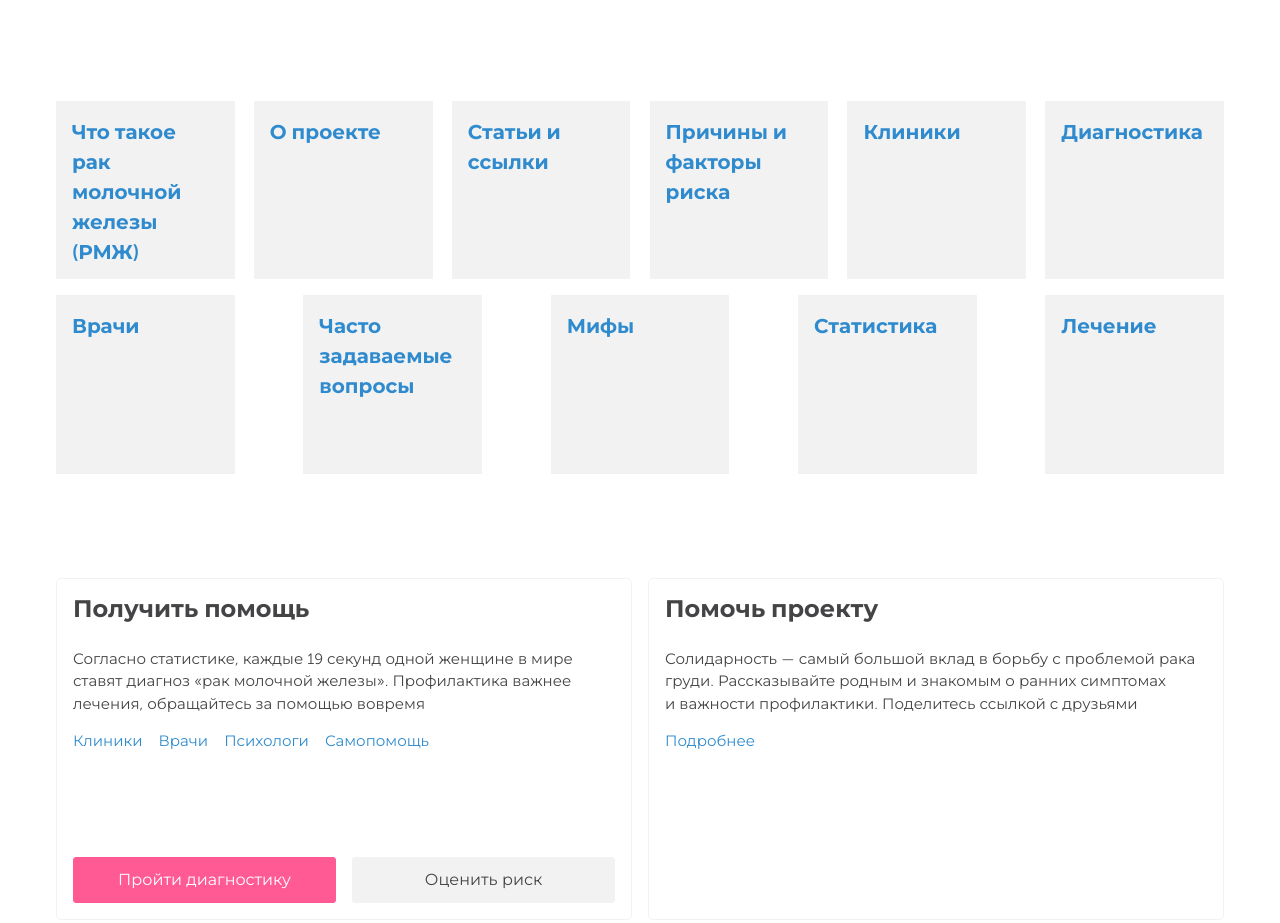
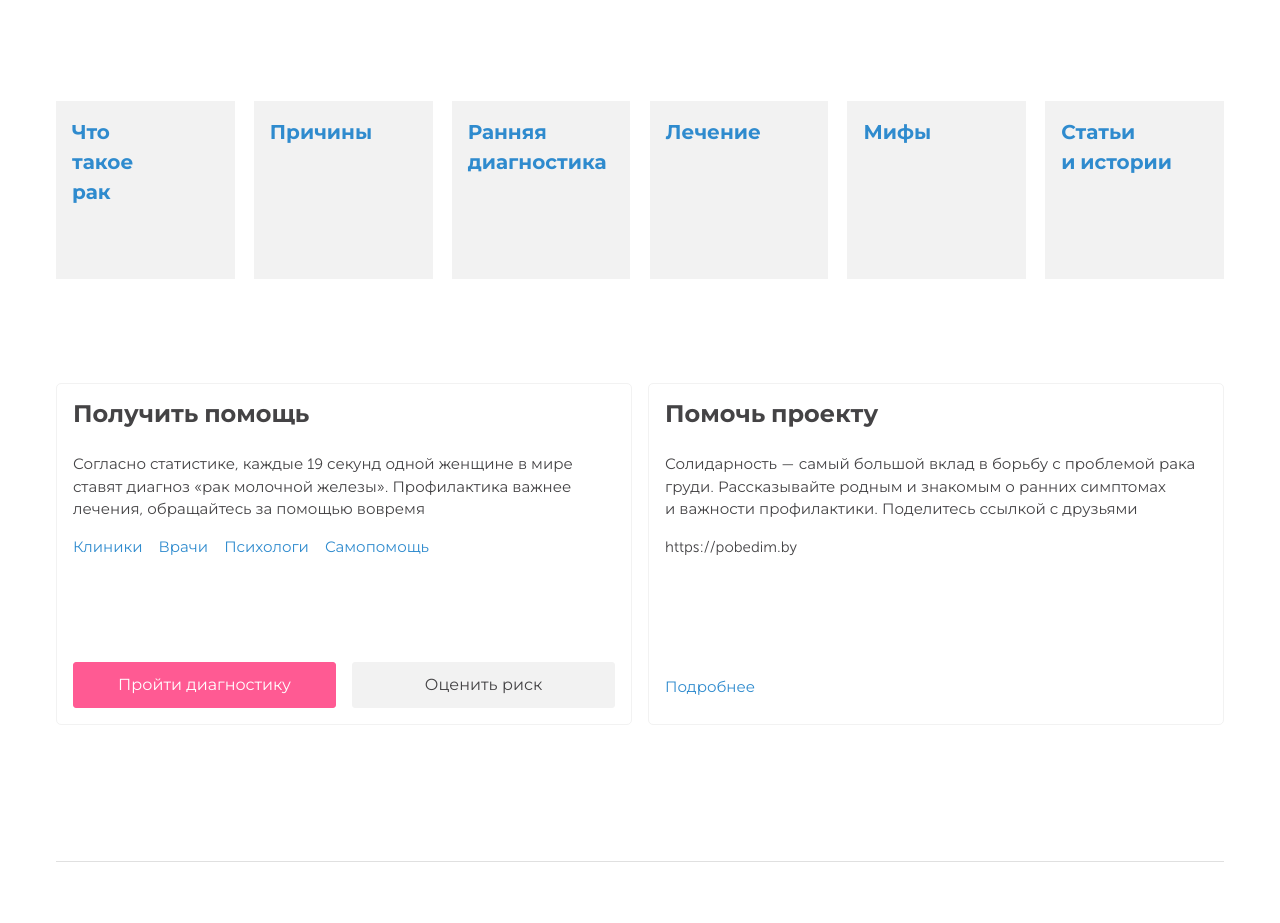
Before and after one commit to Pink-Ribbon/pobedimby, a Gatsby site: page / in a window 1280 px wide. Shown: the part 1125-2048 px from the top of the page. Built offline with nearby package versions, Linux system fonts and the light colour scheme; Gatsby itself is replaced by a stand-in of ours.

Commit message:
Clean up homepage links, adjust styles

```diff
--- a/src/components/header-main.js
+++ b/src/components/header-main.js
@@ -13,7 +13,7 @@ const HeaderMain = () => (
       При ранней диагностике РМЖ излечивается почти в 100% случаев
     </p>
     <div className="header-buttons space-y">
-      <Link className="col btn btn-pink" to="/">Пройти диагностику</Link>
+      <Link className="col btn btn-pink" to="/diagnose/">Пройти диагностику</Link>
       <Link className="col btn" to="/">Оценить риски</Link>
     </div>
   </div>
--- a/src/pages/index.js
+++ b/src/pages/index.js
@@ -42,7 +42,30 @@ const HomePage = ({ data, location }) => {
       </div>
 
       <div className="touts space-y">
-        {posts.map(post => {
+        <Link key="/about-cancer/"  className="tout" to="/about-cancer/" itemProp="url">
+          <span>Что </span>
+          <span>такое </span>
+          <span>рак</span>
+        </Link>
+        <Link key="/causes/"  className="tout" to="/causes/" itemProp="url">
+          Причины
+        </Link>
+        <Link key="/diagnose/"  className="tout" to="/diagnose/" itemProp="url">
+          <span>Ранняя</span>
+          <span>диагностика</span>
+        </Link>
+        <Link key="/treatment/"  className="tout" to="/treatment/" itemProp="url">
+          Лечение
+        </Link>
+        <Link key="/myths/"  className="tout" to="/myths/" itemProp="url">
+          Мифы
+        </Link>
+        <Link key="/articles/"  className="tout" to="/articles/" itemProp="url">
+          <span>Статьи </span>
+          <span>и истории</span>
+        </Link>
+        {/* Dinamic touts */}
+        {/* {posts.map(post => {
           const title = post.frontmatter.title || post.fields.slug
 
           return (
@@ -50,7 +73,7 @@ const HomePage = ({ data, location }) => {
               {title}
             </Link>
           )
-        })}
+        })} */}
       </div>
 
       <div className="actions flex space-y">
@@ -67,18 +90,21 @@ const HomePage = ({ data, location }) => {
             <Link className="col" to="/">Самопомощь</Link>
           </div>
           <div className="buttons flex">
-            <Link className="btn btn-pink col col-1/2" to="/">Пройти диагностику</Link>
+            <Link className="btn btn-pink col col-1/2" to="/diagnose/">Пройти диагностику</Link>
             <Link className="btn btn-gray col col-1/2" to="/">Оценить риск</Link>
           </div>
         </div>
-        <div className="action col col-1/2">
+        <div className="action col col-1/2 project-help">
           <h3>Помочь проекту</h3>
           <p>
             Солидарность — самый большой вклад в борьбу с проблемой рака груди.
             Рассказывайте родным и знакомым о ранних симптомах и важности профилактики. Поделитесь ссылкой с друзьями
           </p>
+          <p>
+            https://pobedim.by
+          </p>
           <div className="links">
-            <Link to="/">Подробнее</Link>
+            <Link to="/about-project/">Подробнее</Link>
           </div>
         </div>
       </div>
--- a/src/style.css
+++ b/src/style.css
@@ -116,6 +116,10 @@ strong {
 .container {
   padding: var(--space);
   margin: auto;
+}
+
+.col {
+  display: block;
 }
 
 .col:nth-last-child(n+2) {
@@ -256,6 +260,17 @@ main p:first-child {
   padding: var(--space);
 }
 
+.project-help {
+  position: relative;
+  padding-bottom: 50px;
+}
+
+.project-help .links {
+  position: absolute;
+  bottom: var(--space);
+  margin-bottom: 10px;
+}
+
 /* article image */
 
 .gatsby-resp-image-wrapper {
@@ -273,12 +288,13 @@ main p:first-child {
     justify-content: space-between;
   }
 
+  .col {
+    display: inline-block;
+  }
+
   .col:nth-last-child(n+2) {
     margin-bottom: 0;
-  }
-
-  .col:nth-child(n+2) {
-    margin-left: var(--space);
+    margin-right: var(--space);
   }
 
   .col-1\/2 {
@@ -316,10 +332,14 @@ main p:first-child {
   }
 
   .tout {
-    width: calc(25% - var(--space));
-    padding-bottom: calc(25% - var(--space-double));
+    width: calc(var(--col-1\/3) - var(--space));
+    padding-bottom: calc(var(--col-1\/3) - var(--space-double));
     min-height: 0;
     height: 0;
+  }
+
+  .tout span {
+    display: block;
   }
 }
 
@@ -344,6 +364,11 @@ main p:first-child {
 
 /* Large (lg) */
 @media (min-width: 1024px) {
+
+  .tout {
+    width: calc(var(--col-1\/6) - var(--space));
+    padding-bottom: calc(var(--col-1\/6) - var(--space-double));
+  }
 }
 
 @media (min-width: 1280px) {
@@ -362,11 +387,6 @@ main p:first-child {
     margin-left: 0;
     margin-top: -110px;
   }
-
-  .tout {
-    width: calc(var(--col-1\/6) - var(--space));
-    padding-bottom: calc(var(--col-1\/6) - var(--space-double));
-  }
 }
 
 /* Extra Large (xl) */
```
